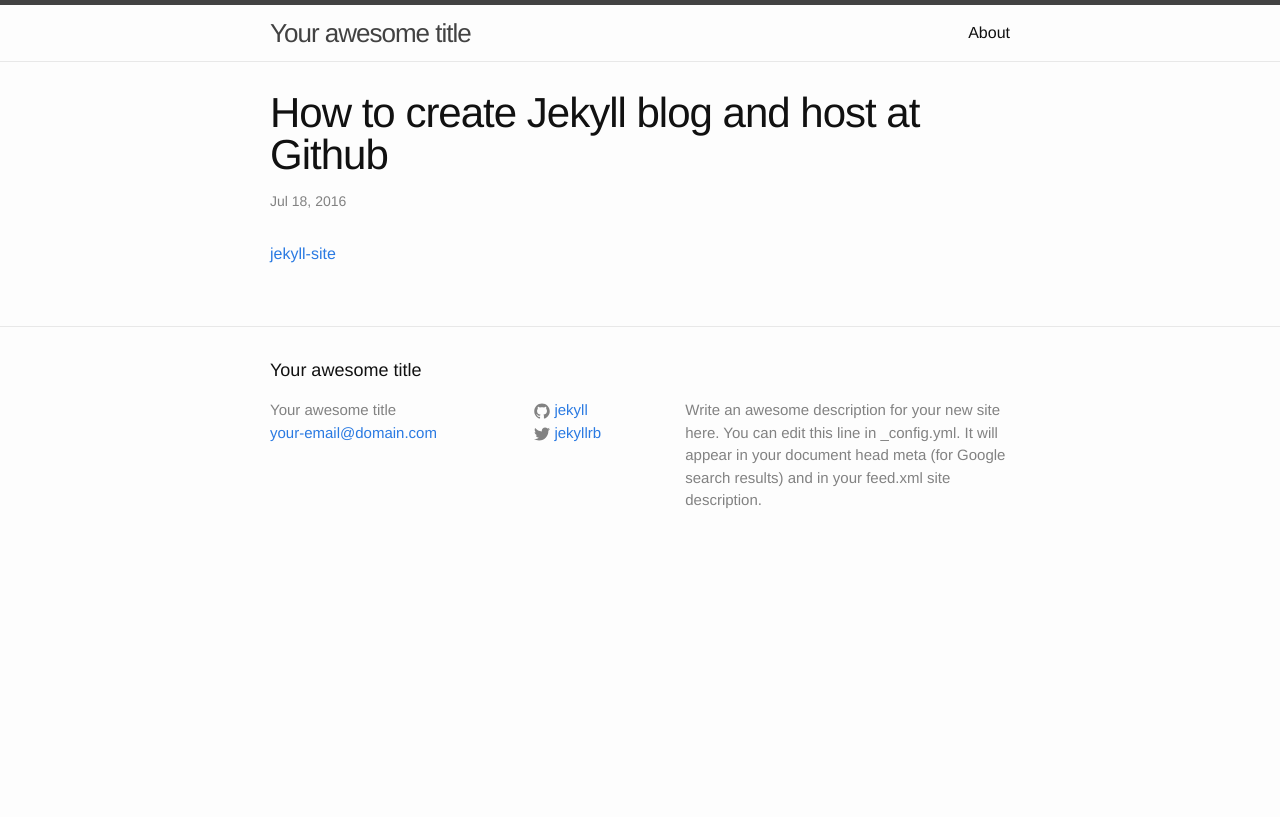
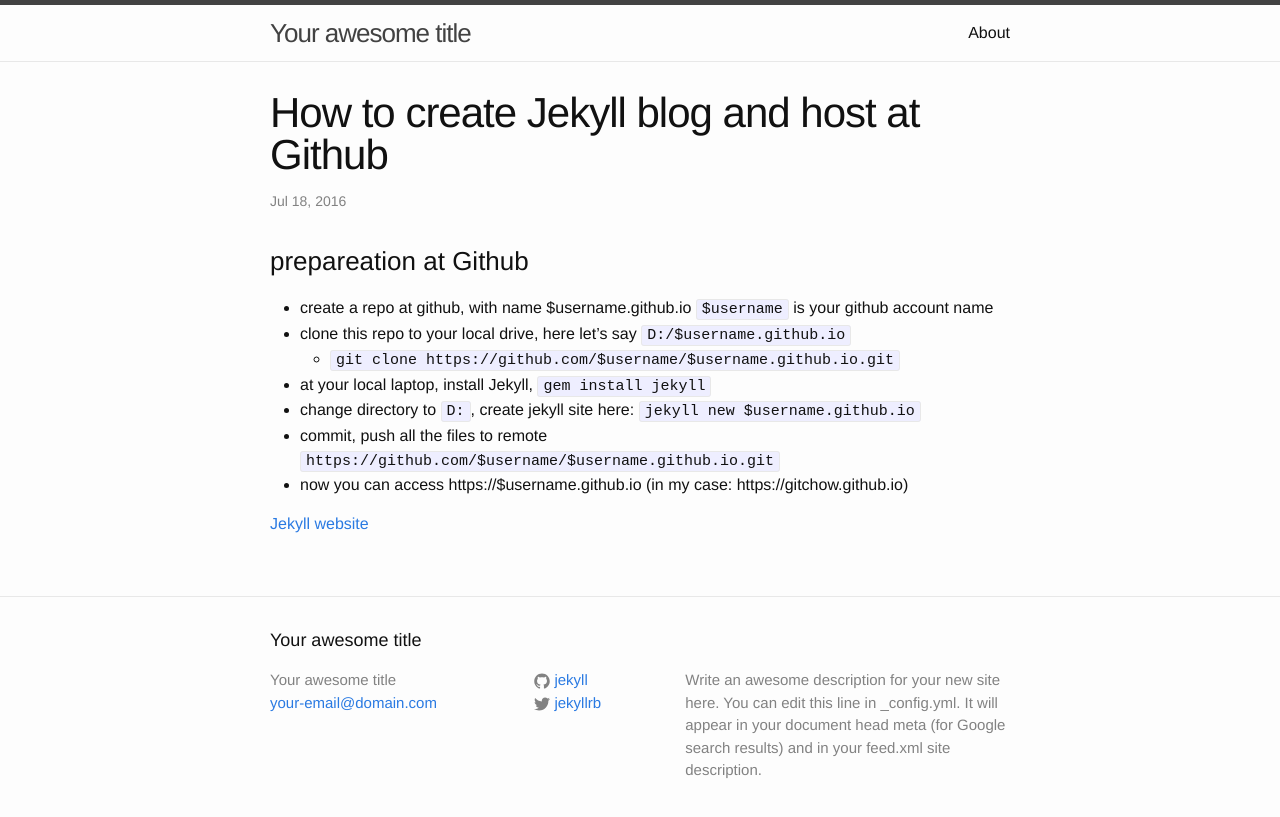
Before and after one commit to GitChow/gitchow.github.io, a Jekyll site: the page built from _posts/2016-07-18-how-to-create-jekyll-blog-at-github.markdown, in a window 1280 px wide. Shown: the top 817 px of the page. Built offline with Jekyll 4.4.1, drawn with Linux system fonts in a browser that asks for light colours.

Commit message:
new article

```diff
--- a/_posts/2016-07-18-how-to-create-jekyll-blog-at-github.markdown
+++ b/_posts/2016-07-18-how-to-create-jekyll-blog-at-github.markdown
@@ -5,7 +5,19 @@ date:   2016-07-18 21:49:15 +0800
 categories: jekyll update blog github
 ---
 
-[jekyll-site](https://jekyllrb.com/)
+
+### prepareation at Github
+- create a repo at github, with name $username.github.io `$username` is your github account name
+- clone this repo to your local drive, here let's say `D:/$username.github.io`
+  - `git clone https://github.com/$username/$username.github.io.git`
+- at your local laptop, install Jekyll, `gem install jekyll`
+- change directory to `D:`, create jekyll site here: `jekyll new $username.github.io`
+- commit, push all the files to remote `https://github.com/$username/$username.github.io.git`
+- now you can access https://$username.github.io (in my case: https://gitchow.github.io)
+
+
+
+[Jekyll website](https://jekyllrb.com/)
 
 
 
```
